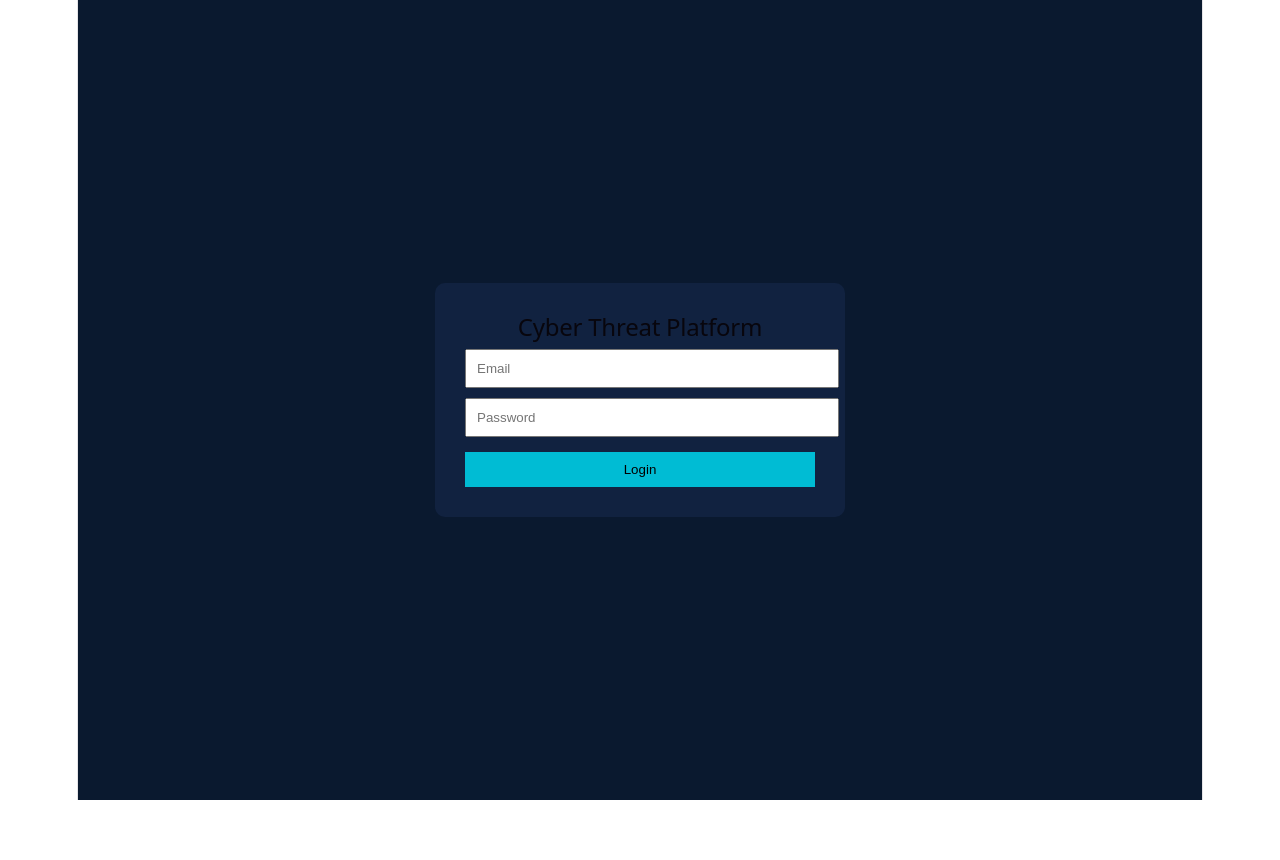
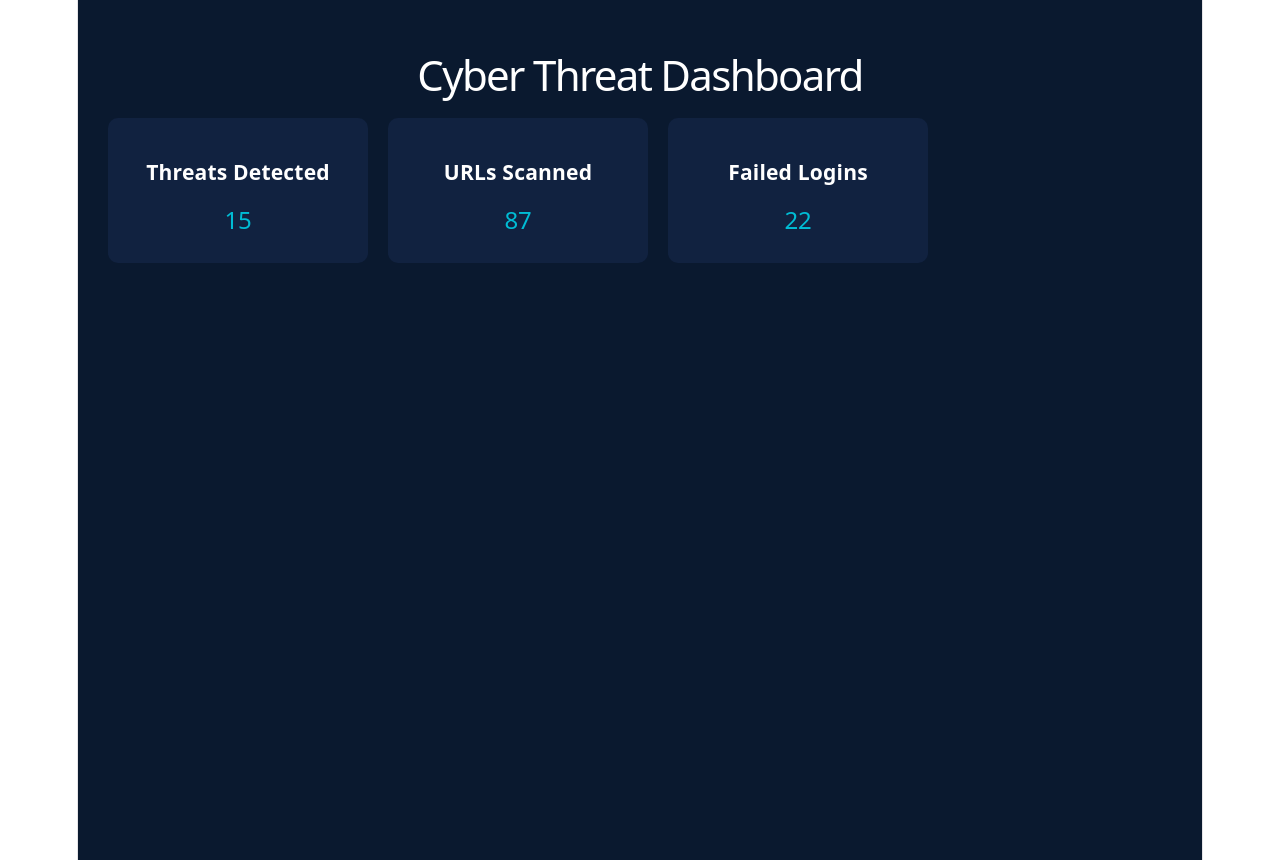
Before and after one commit to GopikaRajendran03/CyberThreatPlatform, a React app in the folder frontend/: page /dashboard in a window 1280 px wide. Before the commit the page ends 800 px from the top, so only its background shows below. Built offline with nearby package versions, Linux system fonts and the light colour scheme; the HTML template or start-up script is replaced by a standard one.

Commit message:
Improved dashboard text visibility

```diff
--- a/frontend/package.json
+++ b/frontend/package.json
@@ -11,7 +11,8 @@
   },
   "dependencies": {
     "react": "^19.2.6",
-    "react-dom": "^19.2.6"
+    "react-dom": "^19.2.6",
+    "react-router-dom": "^7.17.0"
   },
   "devDependencies": {
     "@eslint/js": "^10.0.1",
--- a/frontend/src/App.jsx
+++ b/frontend/src/App.jsx
@@ -1,7 +1,18 @@
+import { BrowserRouter, Routes, Route } from "react-router-dom";
 import Login from "./pages/Login";
+import Register from "./pages/Register";
+import Dashboard from "./pages/Dashboard";
 
 function App() {
-  return <Login />;
+  return (
+    <BrowserRouter>
+      <Routes>
+        <Route path="/" element={<Login />} />
+        <Route path="/register" element={<Register />} />
+        <Route path="/dashboard" element={<Dashboard />} />
+      </Routes>
+    </BrowserRouter>
+  );
 }
 
 export default App;
--- a/frontend/src/pages/Dashboard.jsx
+++ b/frontend/src/pages/Dashboard.jsx
@@ -1,5 +1,28 @@
 function Dashboard() {
-  return <h1>Cyber Threat Dashboard</h1>;
+  return (
+    <div style={{ padding: "30px", background: "#0a192f", minHeight: "100vh", color: "white" }}>
+      <h1 style={{ color: "white", fontSize: "42px", marginBottom: "30px" }}>
+        Cyber Threat Dashboard
+      </h1>
+
+      <div style={{ display: "flex", gap: "20px", marginTop: "20px" }}>
+        <div style={{ background: "#112240", padding: "20px", borderRadius: "10px", width: "220px" }}>
+          <h3 style={{ color: "white" }}>Threats Detected</h3>
+          <h2 style={{ color: "#00bcd4" }}>15</h2>
+        </div>
+
+        <div style={{ background: "#112240", padding: "20px", borderRadius: "10px", width: "220px" }}>
+          <h3 style={{ color: "white" }}>URLs Scanned</h3>
+          <h2 style={{ color: "#00bcd4" }}>87</h2>
+        </div>
+
+        <div style={{ background: "#112240", padding: "20px", borderRadius: "10px", width: "220px" }}>
+          <h3 style={{ color: "white" }}>Failed Logins</h3>
+          <h2 style={{ color: "#00bcd4" }}>22</h2>
+        </div>
+      </div>
+    </div>
+  );
 }
 
 export default Dashboard;
--- a/frontend/src/pages/Register.jsx
+++ b/frontend/src/pages/Register.jsx
@@ -1,5 +1,9 @@
 function Register() {
-  return <h1>Register Page</h1>;
+  return (
+    <div>
+      <h1>Register Page</h1>
+    </div>
+  );
 }
 
 export default Register;
```
Also changed, not shown: 1 other file (tests, documents, lock files or other folders).
